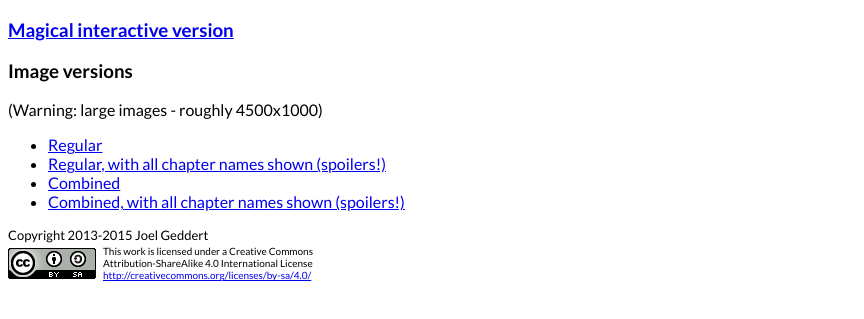
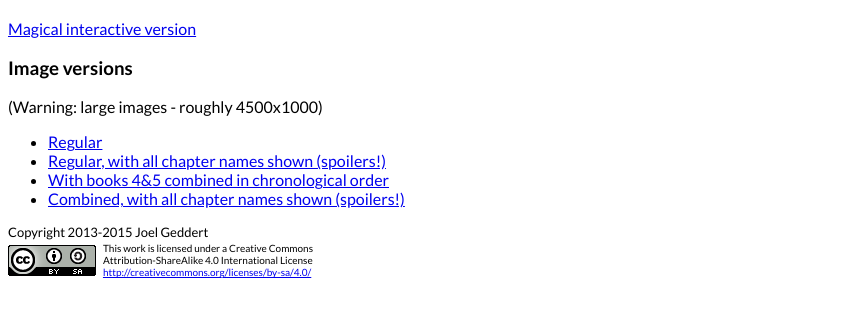
Before and after one commit to Joeltronics/got-book-show, a plain HTML site: page index.html in a window 1280 px wide. Shown: the part 63-382 px from the top of the page, without its empty margins (0-864 px from the left). Drawn offline with Linux system fonts and the light colour scheme.

Commit message:
Clarified index.html wording

```diff
--- a/index.html
+++ b/index.html
@@ -11,14 +11,14 @@
 
 <h1>Joel's Game of Thrones Episode Chapter Coverage Chart</h1>
 
-<h3><a href="bookshow.html">Magical interactive version</a></h3>
+<p><a href="bookshow.html">Magical interactive version</a></h3></p>
 
 <h3>Image versions</h3>
 <p>(Warning: large images - roughly 4500x1000)</p>
 <ul>
 	<li><a href="uncombined.png">Regular</a></li>
 	<li><a href="uncombined-spoilers.png">Regular, with all chapter names shown (spoilers!)</a></li>
-	<li><a href="combined.png">Combined</a></li>
+	<li><a href="combined.png">With books 4&amp;5 combined in chronological order</a></li>
 	<li><a href="combined-spoilers.png">Combined, with all chapter names shown (spoilers!)</a></li>
 </ul>
 
```
